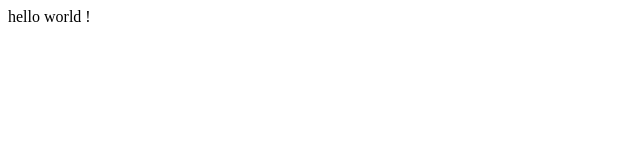
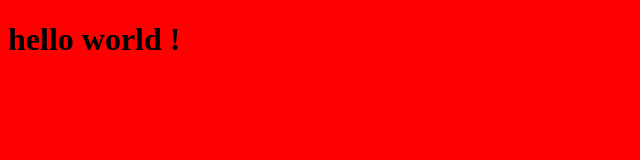
Before and after one commit to marienguyen/git-101, a plain HTML site: page index.html in a window 1280 px wide. Shown: the whole page, without its empty margins (0-640 px from the left). Drawn offline with Linux system fonts and the light colour scheme.

Commit message:
replace green by red background

```diff
--- a/Style.css
+++ b/Style.css
@@ -0,0 +1,3 @@
+body {
+  background-color: red;
+  }
--- a/index.html
+++ b/index.html
@@ -1,8 +1,8 @@
 <!DOCTYPE html>
 <html>
 <head>
-  <title>Hello world !</title>
+ <link rel="stylesheet" type="text/css" href="Style.css">
 </head>
-<body>hello world !
+<body> <h1>hello world !</h1>
 </body>
 </html>
```
